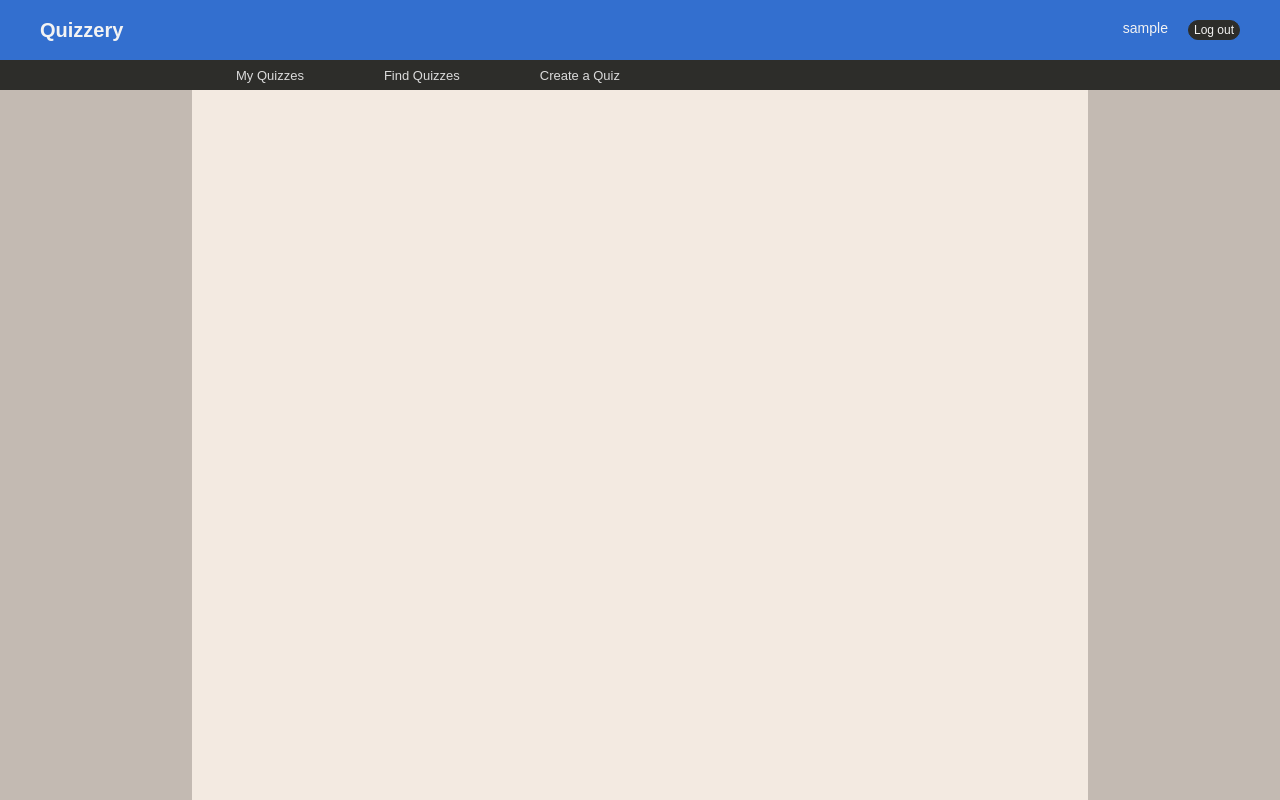
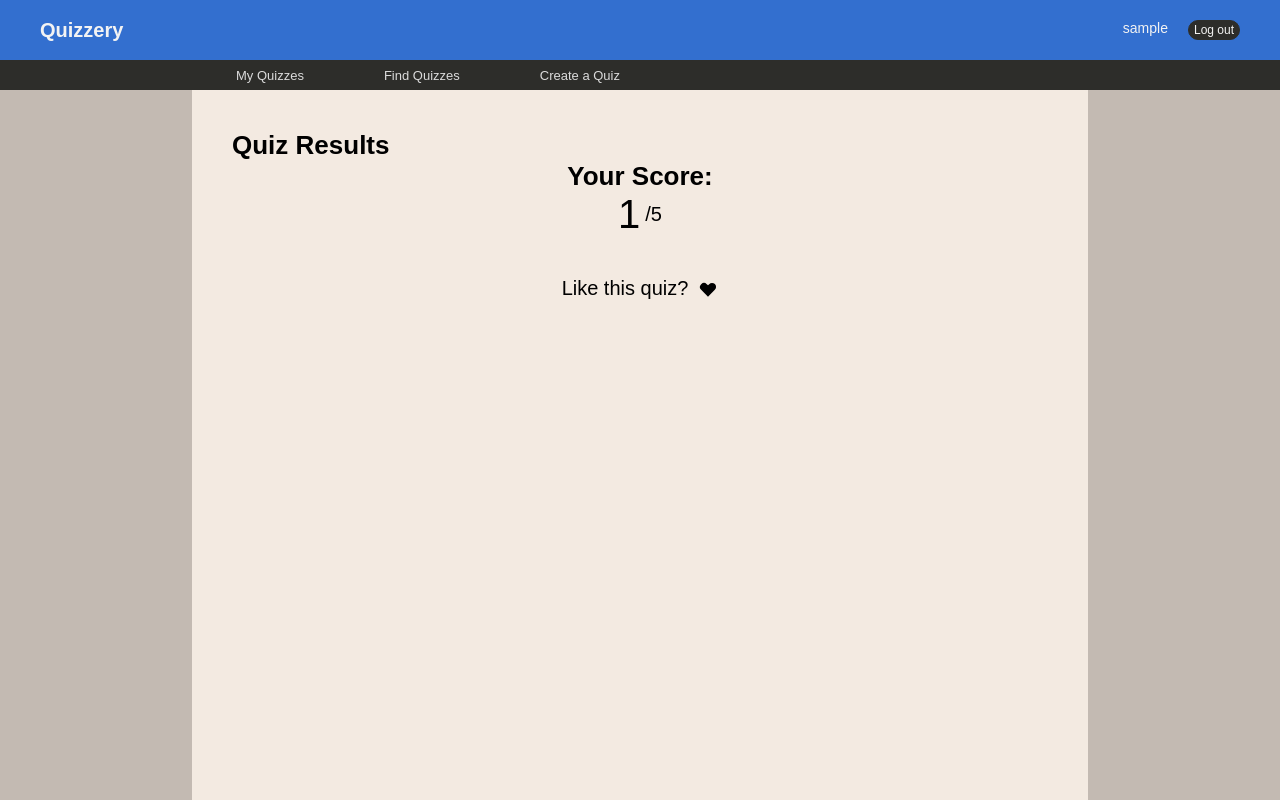
Before and after one commit to jmalenfant8829/awf, a React (Create React App) app in the folder web/: page /dashboard/quiz/finished/1/1 in a window 1280 px wide. Built offline with nearby package versions, Linux system fonts and the light colour scheme; no server answers; sample sign-in values are in the browser's storage; a web font is replaced by a local one.

Commit message:
Added results page

```diff
--- a/web/src/pages/Dashboard/index.js
+++ b/web/src/pages/Dashboard/index.js
@@ -8,6 +8,7 @@ import MyQuizzes from '../DashboardPages/MyQuizzes'
 import FindQuizzes from '../DashboardPages/FindQuizzes'
 import styles from './Dashboard.module.scss'
 import TakeQuiz from '../DashboardPages/TakeQuiz/TakeQuiz'
+import QuizResults from '../DashboardPages/QuizResults/QuizResults'
 
 class Dashboard extends Component {
     onLogOutClick = () => {
@@ -50,6 +51,7 @@ class Dashboard extends Component {
                         <Route exact path="/dashboard/quiz/create" component={CreateQuiz} />
                         <Route exact path="/dashboard/quizzes" component={FindQuizzes} />
                         <Route exact path="/dashboard/quiz/respond/:id" component={TakeQuiz} />
+                        <Route exact path="/dashboard/quiz/finished/:id/:score" component={QuizResults} />
                     </Switch>
                 </section>
             </>
--- /dev/null
+++ b/web/src/pages/DashboardPages/QuizResults/QuizResults.js
@@ -0,0 +1,64 @@
+import React, { Component } from 'react'
+import { connect } from 'react-redux'
+import styles from './QuizResults.module.scss'
+import Heading from '../../../components/Heading'
+import { IconContext } from 'react-icons'
+import { HiOutlineHeart, HiHeart } from 'react-icons/hi'
+
+class QuizResults extends Component {
+  constructor (props) {
+    super(props)
+
+    this.state = {
+      liked: false
+    }
+  }
+
+  static getDerivedStateFromProps (nextProps, prevState) {
+    return prevState
+  }
+
+  onToggleLiked = () => {
+    this.setState(state => ({
+      liked: !state.liked
+    }))
+  }
+
+  render () {
+    return (
+      <>
+        <Heading>Quiz Results</Heading>
+
+        <div className={styles.main}>
+          <Heading>Your Score:</Heading>
+
+          <div className={styles.score}>
+            {this.props.match.params.score}
+            <div className={styles['score-total']}>/5</div>
+          </div>
+
+          <div className={styles['like-bar']}>
+            Like this quiz?
+            <IconContext.Provider value={{ color: 'inherit' }}>
+                <div
+                      className={styles['like-button']}
+                      onClick={() => this.onToggleLiked()}>
+                  {this.state.liked ? <HiOutlineHeart/> : <HiHeart/>}
+                </div>
+            </IconContext.Provider>
+          </div>
+        </div>
+      </>
+    )
+  }
+}
+
+const mapStateToProps = (state) => ({
+  self: state.user.self,
+  quizzes: state.quiz.quizzes
+})
+
+const mapDispatchToProps = () => ({
+})
+
+export default connect(mapStateToProps, mapDispatchToProps)(QuizResults)
--- /dev/null
+++ b/web/src/pages/DashboardPages/QuizResults/QuizResults.module.scss
@@ -0,0 +1,50 @@
+@import "../../../variables.scss";
+
+.main {
+    width: 100%;
+
+    * {
+        margin-left: auto;
+        margin-right: auto;
+        width: fit-content;
+        height: fit-content;
+    }
+}
+
+.score {
+    display: flex;
+    flex-direction: row;
+    font-size: 4rem;
+    margin-left: auto;
+    margin-right: auto;
+}
+
+.score-total {
+    font-size: 2rem;
+    margin-top: auto;
+    margin-bottom: auto;
+    margin-left: 0.25em
+}
+
+.like-bar {
+    display: flex;
+    flex-direction: row;
+    font-size: 2rem;
+    margin-left: auto;
+    margin-right: auto;
+    margin-top: 2em;
+    user-select: none;
+}
+
+.like-button {
+    display: flex;
+
+    align-items: center;
+    justify-content: center;
+
+    cursor: pointer;
+
+    margin-top: auto;
+    margin-bottom: auto;
+    margin-left: 0.5em;
+}
```
